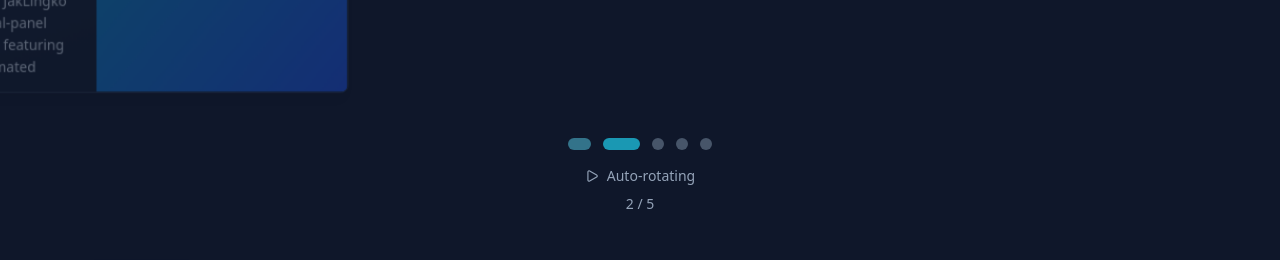
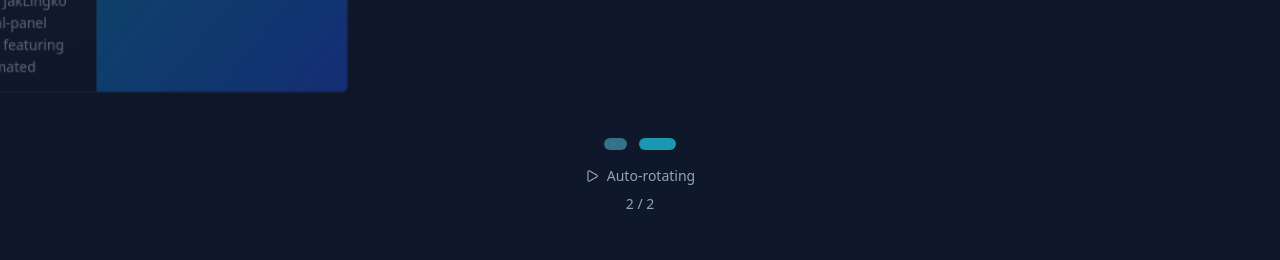
Before and after one commit to davidgrcias/davidgrcias.github.io, a React (Vite) app: page / in a window 1280 px wide. Shown: the part 5080-5340 px from the top of the page. Built offline with nearby package versions, Linux system fonts and the light colour scheme; no server answers.

Commit message:
Update Featured Projects: Show only Komilet & UMN Festival in Carousel

```diff
--- a/src/components/ProjectsSection.jsx
+++ b/src/components/ProjectsSection.jsx
@@ -111,7 +111,14 @@ const ProjectsSection = () => {
           <span className="text-cyan-500">{renderIcon("Star")}</span>
           {translateText("Featured Projects", currentLanguage)}
         </h3>
-        <ProjectCarousel projects={projects.slice(0, 5)} />
+        <ProjectCarousel
+          projects={projects.filter((p) =>
+            [
+              "Komilet (JakLingko Management System)",
+              "UMN Festival 2025 (Official Platform)",
+            ].includes(p.name)
+          )}
+        />
       </div>
 
       {/* Filter and Sort Controls */}
```
